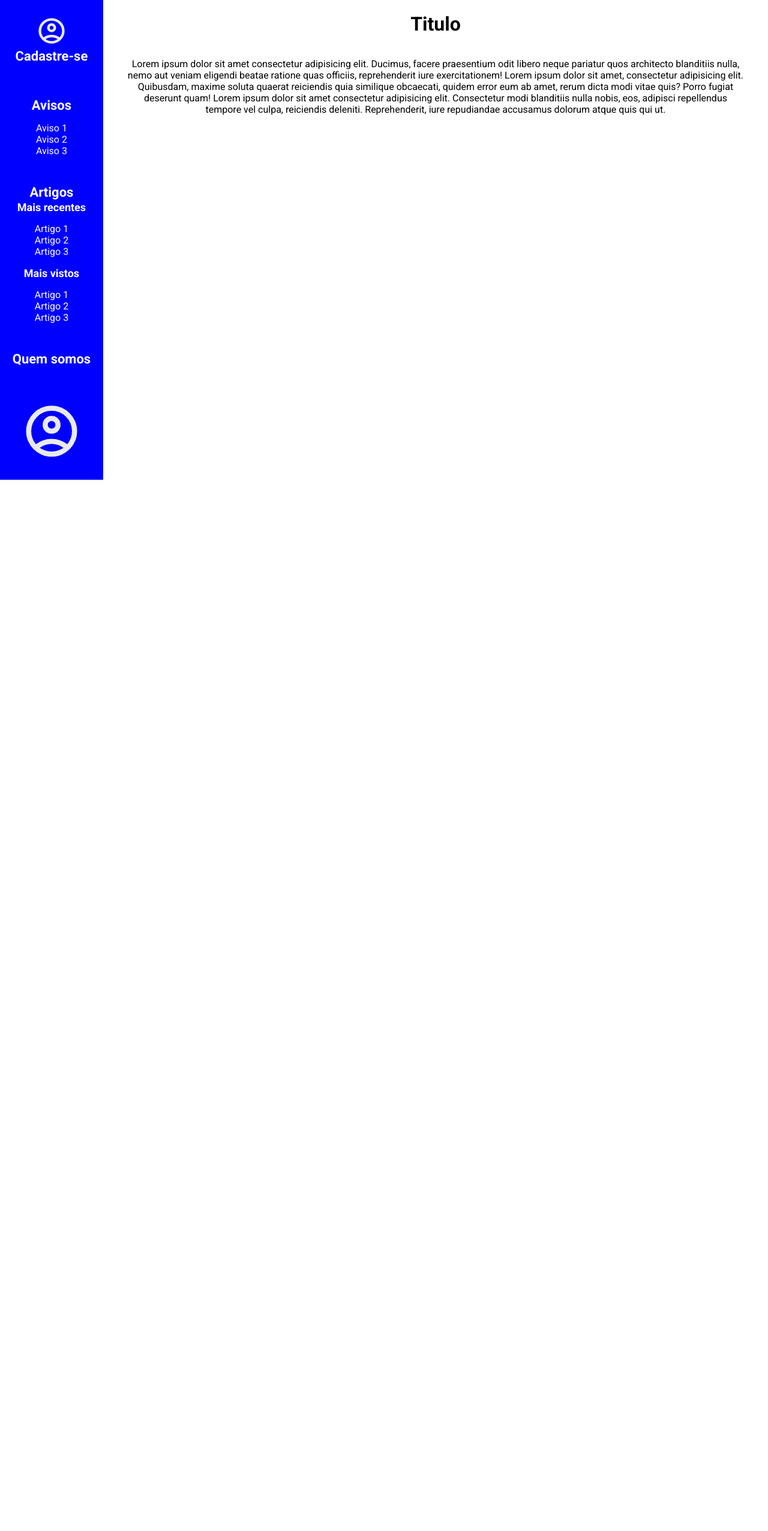
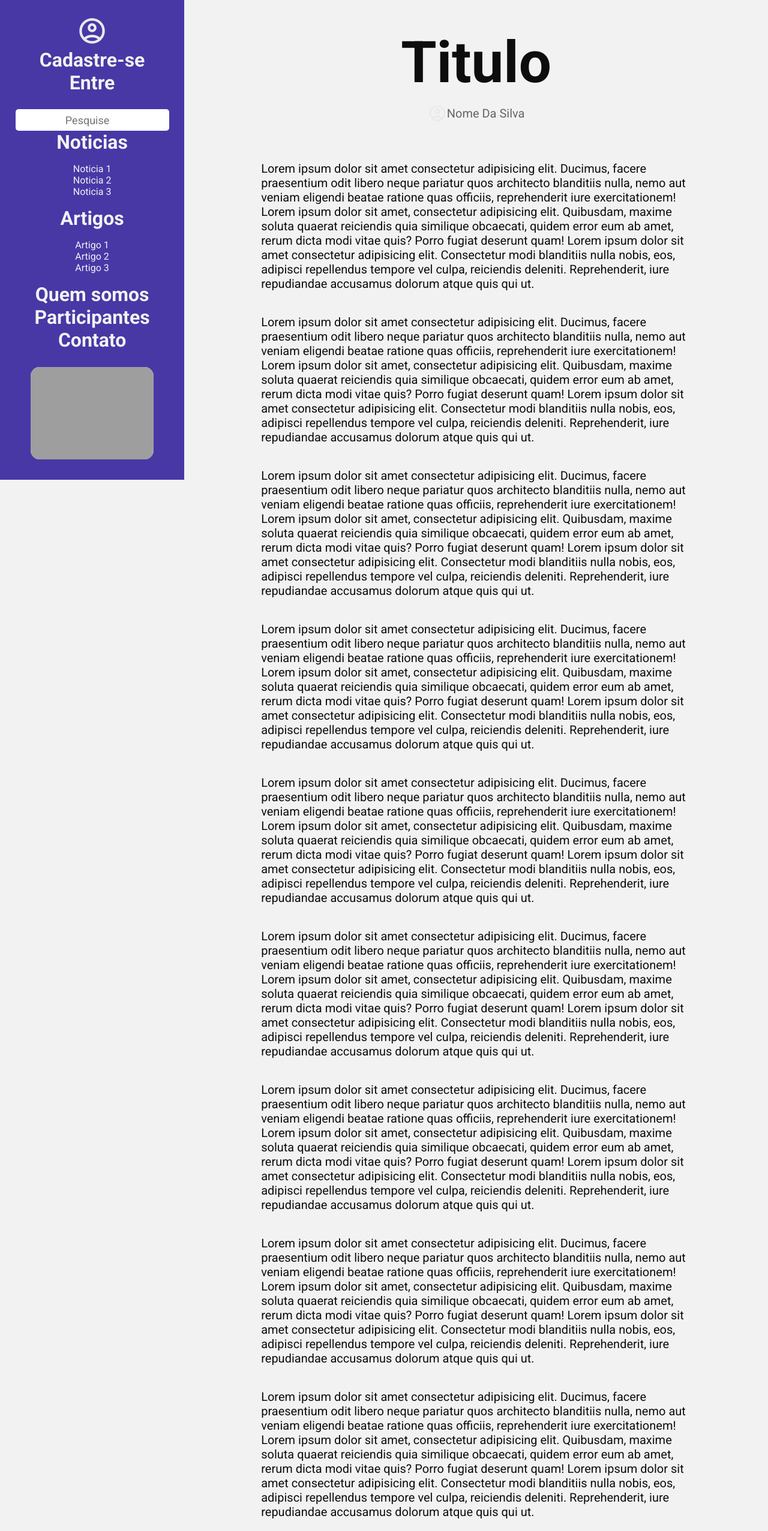
Before and after one commit to paulo-m-machado/fatec-PI-girls-in-stem, a PHP site: page / in a window 1280 px wide. Shown: the whole page at 60% size. Before the commit the page ends 800 px from the top, so only its background shows below. Run offline with PHP 8.4, Linux system fonts and the light colour scheme; grey boxes are pictures that could not be loaded.

Commit message:
Alterações na pagina inicial

```diff
--- a/css/style.css
+++ b/css/style.css
@@ -13,8 +13,7 @@ html {
 body {
     display: flex;
     margin: 0;
-    height: 100%;
-    width: 100%;
+    background-color: #F2F2F2;
 }
 
 a, a:link, a:visited, a:active {
@@ -30,37 +29,52 @@ nav li {
 }
 
 .menu {
-    background-color: blue;
-    color: white;
+    background-color: #4738A6;
+    color: #F2F2F2;
     display: flex;
     flex-direction: column;
     flex: 0.5;
-    justify-content: space-between;
+    justify-content: space-around;
     font-size: 16px;
+    position: sticky;
+    position: -webkit-sticky;
+    top: 0;
+    height: 100vh;
+    width: 20vw;
+    padding: 0 2vw;
 }
 
 .menu a{
-    color: white;
+    color: #F2F2F2;
 }
 
 .menu ul {
     padding: 0;
 }
 
-.menu-cadastro div img{
+.menu-cadastro a img{
     width: 4vw;
     height: 4vw;
 }
 
 .menu-titulo {
     font-weight: bold;
-    font-size: 22px;
+    font-size: 32px;
     margin-bottom: 0.2vw;
 }
 
 .menu-subtitulo {
     font-weight: bold;
     font-size: 18px;
+}
+
+.menu-pesquisa  #pesquisa{
+    border-radius: 5px;
+    border: 0;
+    padding: 18px 12px;
+    font-size: 18px;
+    height: 0.5vh;
+    width: 20vw;
 }
 
 .menu-cadastro {
@@ -72,13 +86,181 @@ nav li {
 }
 
 .menu-logo img {
-    width: 8vw;
-    height:8vw;
+    width: 16vw;
+    height: auto;
+    margin-bottom: 3vh;
+    background-color: #f2f2f2;
+    border-top-left-radius: 15px;
+    border-top-right-radius: 15px;
+    border-bottom-left-radius: 15px;
+    border-bottom-right-radius: 15px;
 }
 
 .conteudo {
     display: flex;
     flex-direction: column;
     flex: 3;
-    margin: 0 3vw;
+    margin: 0 10vw;
+    background-color: #F2F2F2;
+    color: #0D0D0D;
 }
+
+.conteudo p {
+    font-size: 20px;
+    text-align: left;
+}
+
+.conteudo ul {
+    margin: 0;
+}
+
+.conteudo ul li {
+    font-size: 20px;
+    text-align: left;
+}
+
+.cont-titulo {
+    margin-top: 6vh;
+    margin-bottom: 4vh;
+    font-size: 48px;
+}
+
+.cont-titulo h1 {
+    margin: 0;
+}
+
+.cont-subtitulo {
+    font-size: 32px;
+    margin-top: 3vh;
+    margin-bottom: 2vh;
+}
+
+.cont-img {
+    width: 50vw;
+    height: auto;
+}
+
+.autor {
+    display: flex;
+    flex-direction: row;
+    justify-content: center;
+    color: #656565;
+}
+
+.autor a, .autor a:link, .autor a:visited, .autor a:active {
+    text-decoration: none;
+    color: #656565;
+}
+
+.nome-autor {
+    margin: auto 0;
+}
+.img-subtitulo {
+    margin: 0;
+    width: 32px;
+    height: auto;
+}
+
+.lista-participantes {
+    display: flex;
+    justify-content: center;
+}
+
+.lista-participantes ul {
+    display: grid;
+    grid-template-columns: repeat(2,1fr);
+    list-style-type: none;
+    padding: 0;
+}
+
+.lista-participantes ul li {
+    display: flex;
+    margin: 2vh 2vw;
+}
+
+.lista-participantes-texto {
+    margin: auto;
+}
+
+.lista-participantes-nome {
+    font-size: 32px;
+    font-weight: 500;
+}
+
+.lista-participantes-ocupacao {
+    font-size: 20px;
+    text-align: left;
+    color: #656565;
+}
+
+.lista-participantes-img {
+    width: 150px;
+    height: auto;
+}
+
+.lista-participantes-img-crop {
+    width: 150px;
+    height: 150px;
+    overflow: hidden;
+    border-radius: 10%;
+    margin: 1vw 2vw;
+}
+
+.img-perfil {
+    width: 500px;
+    height: auto;
+}
+
+.img-perfil-crop {
+    width: 500px;
+    height: 500px;
+    overflow: hidden;
+    border-radius: 10%;
+    margin: 5vh auto;
+}
+
+.perfil-titulo {
+    margin-top: 6vh;
+    margin-bottom: 4vh;
+    font-size: 32px;
+}
+
+.perfil-titulo h1 {
+    margin: 0;
+}
+
+.lista-salvos {
+    display: flex;
+    flex-direction: column;
+    margin-bottom: 40px;
+}
+
+.lista-salvos ul {
+    display: grid;
+    text-align: center;
+    justify-self: center;
+    grid-template-columns: repeat(2,1fr);
+    list-style-type: none;
+    padding: 0;
+}
+
+.lista-salvos ul li {
+    background-color: #B9B9B9;
+    border-radius: 30px;
+    margin: 0 2vw ;
+}
+
+.lista-salvos ul li ul {
+    grid-template-columns: repeat(1,1fr);
+    list-style-type: disc;
+    margin: 24px 0;
+}
+
+.lista-salvos ul li ul li {
+    margin: 10px 40px;
+}
+
+.lista-salvos h2 {
+    font-weight: 500;
+    margin-top: 0;
+}
--- a/index.html
+++ b/index.html
@@ -1,5 +1,5 @@
 <!DOCTYPE html>
-<html lang="en">
+<html lang="pt-br">
 <head>
     <meta charset="UTF-8">
     <meta name="viewport" content="width=device-width, initial-scale=1.0">
@@ -11,100 +11,121 @@
     <nav class="menu">
         <!--Aqui estao as partes relacionadas aos logins-->
         <div class="menu-cadastro">
+            <!--esta div tera o icone do usuraio-->
+            <a href="perfil.html">
+                <img src="img/account.svg" alt="icone de usuario">
+            </a>
+            <div>
+                <a href="cadastro.html" class="menu-titulo">
+                    Cadastre-se
+                </a>
+            </div>
+            <div>
+                <a href="login.html" class="menu-titulo">
+                    Entre
+                </a>
+            </div>
+        </div>
 
-            <!--esta div tera o icone do usuraio-->
-            <div>
-
-                <img src="img/account.svg" alt="icone de usuario">
-
+        <div class="menu-pesquisa">
+            <input type="search" name="" id="pesquisa" aria-label="Pesquisar" placeholder="Pesquise">
         </div>
 
         <div>
-
-                <a href="" class="menu-titulo">
-
-                    Cadastre-se
-
-                </a>
-
-            </div>
-
-        </div>
-
-        <div>
-
-            <div class="menu-titulo">Avisos</div>
-
+            <div class="menu-titulo">Noticias</div>
             <ul>
-
-                <li><a href="">Aviso 1</a></li>
-
-                <li><a href="">Aviso 2</a></li>
-
-                <li><a href="">Aviso 3</a></li>
-
+                <li><a href="index.html">Noticia 1</a></li>
+                <li><a href="index.html">Noticia 2</a></li>
+                <li><a href="index.html">Noticia 3</a></li>
             </ul>
-
         </div>
 
         <div>
 
             <div class="menu-titulo">Artigos</div>
 
-            <div>
-
-                <div class="menu-subtitulo">Mais recentes</div>
-
             <ul>
-
-                    <li><a href="">Artigo 1</a></li>
-
-                    <li><a href="">Artigo 2</a></li>
-
-                    <li><a href="">Artigo 3</a></li>
-
+                <li><a href="index.html">Artigo 1</a></li>
+                <li><a href="index.html">Artigo 2</a></li>
+                <li><a href="index.html">Artigo 3</a></li>
             </ul>
 
         </div>
 
         <div>
-
-                <div class="menu-subtitulo">Mais vistos</div>
-
-                <ul>
-
-                    <li><a href="">Artigo 1</a></li>
-
-                    <li><a href="">Artigo 2</a></li>
-
-                    <li><a href="">Artigo 3</a></li>
-
-                </ul>
-
-            </div>
-
+            <a href="quem-somos.html" class="menu-titulo">Quem somos</a>
         </div>
 
         <div>
+            <a href="participantes.html" class="menu-titulo">Participantes</a>
+        </div>
 
-            <a href="" class="menu-titulo">Quem somos</a>
-
+        <div>
+            <a href="contato.html" class="menu-titulo">Contato</a>
         </div>
 
         <!--esta div recebera a logo do projeto-->
-        <div class="menu-logo">
-
-            <img src="img/account.svg" alt="logo do projeto Girls in STEM">
-
+        <a href="sobre.html" class="menu-logo">
+            <div>
+                <img src="img/logo_girlsInSTEM_out2024.png" alt="logo do projeto Girls in STEM">
             </div>
-
+            <div class="menu-titulo">Sobre</div>
+        </a>
     </nav>
 
     <!--esta div recebera o conteudo-->
     <div class="conteudo">
 
+        <div class="cont-titulo">
             <h1>Titulo</h1>
+            <a href="perfil-autor.html" class="autor">
+                <div>
+                    <img class="img-subtitulo" src="img/account.svg" alt="">
+                </div>
+                <p class="nome-autor">Nome Da Silva</p>
+            </a>
+        </div>
 
+        <p>
+                Lorem ipsum dolor sit amet consectetur adipisicing elit. Ducimus, facere praesentium odit libero neque pariatur quos architecto blanditiis nulla, nemo aut veniam eligendi beatae ratione quas officiis, reprehenderit iure exercitationem!
+            Lorem ipsum dolor sit amet, consectetur adipisicing elit. Quibusdam, maxime soluta quaerat reiciendis quia similique obcaecati, quidem error eum ab amet, rerum dicta modi vitae quis? Porro fugiat deserunt quam!
+            Lorem ipsum dolor sit amet consectetur adipisicing elit. Consectetur modi blanditiis nulla nobis, eos, adipisci repellendus tempore vel culpa, reiciendis deleniti. Reprehenderit, iure repudiandae accusamus dolorum atque quis qui ut.
+        </p>
+        <p>
+                Lorem ipsum dolor sit amet consectetur adipisicing elit. Ducimus, facere praesentium odit libero neque pariatur quos architecto blanditiis nulla, nemo aut veniam eligendi beatae ratione quas officiis, reprehenderit iure exercitationem!
+            Lorem ipsum dolor sit amet, consectetur adipisicing elit. Quibusdam, maxime soluta quaerat reiciendis quia similique obcaecati, quidem error eum ab amet, rerum dicta modi vitae quis? Porro fugiat deserunt quam!
+            Lorem ipsum dolor sit amet consectetur adipisicing elit. Consectetur modi blanditiis nulla nobis, eos, adipisci repellendus tempore vel culpa, reiciendis deleniti. Reprehenderit, iure repudiandae accusamus dolorum atque quis qui ut.
+        </p>
+        <p>
+            Lorem ipsum dolor sit amet consectetur adipisicing elit. Ducimus, facere praesentium odit libero neque pariatur quos architecto blanditiis nulla, nemo aut veniam eligendi beatae ratione quas officiis, reprehenderit iure exercitationem!
+        Lorem ipsum dolor sit amet, consectetur adipisicing elit. Quibusdam, maxime soluta quaerat reiciendis quia similique obcaecati, quidem error eum ab amet, rerum dicta modi vitae quis? Porro fugiat deserunt quam!
+        Lorem ipsum dolor sit amet consectetur adipisicing elit. Consectetur modi blanditiis nulla nobis, eos, adipisci repellendus tempore vel culpa, reiciendis deleniti. Reprehenderit, iure repudiandae accusamus dolorum atque quis qui ut.
+        </p>
+        <p>
+            Lorem ipsum dolor sit amet consectetur adipisicing elit. Ducimus, facere praesentium odit libero neque pariatur quos architecto blanditiis nulla, nemo aut veniam eligendi beatae ratione quas officiis, reprehenderit iure exercitationem!
+        Lorem ipsum dolor sit amet, consectetur adipisicing elit. Quibusdam, maxime soluta quaerat reiciendis quia similique obcaecati, quidem error eum ab amet, rerum dicta modi vitae quis? Porro fugiat deserunt quam!
+        Lorem ipsum dolor sit amet consectetur adipisicing elit. Consectetur modi blanditiis nulla nobis, eos, adipisci repellendus tempore vel culpa, reiciendis deleniti. Reprehenderit, iure repudiandae accusamus dolorum atque quis qui ut.
+        </p>
+        <p>
+            Lorem ipsum dolor sit amet consectetur adipisicing elit. Ducimus, facere praesentium odit libero neque pariatur quos architecto blanditiis nulla, nemo aut veniam eligendi beatae ratione quas officiis, reprehenderit iure exercitationem!
+        Lorem ipsum dolor sit amet, consectetur adipisicing elit. Quibusdam, maxime soluta quaerat reiciendis quia similique obcaecati, quidem error eum ab amet, rerum dicta modi vitae quis? Porro fugiat deserunt quam!
+        Lorem ipsum dolor sit amet consectetur adipisicing elit. Consectetur modi blanditiis nulla nobis, eos, adipisci repellendus tempore vel culpa, reiciendis deleniti. Reprehenderit, iure repudiandae accusamus dolorum atque quis qui ut.
+        </p>
+        <p>
+            Lorem ipsum dolor sit amet consectetur adipisicing elit. Ducimus, facere praesentium odit libero neque pariatur quos architecto blanditiis nulla, nemo aut veniam eligendi beatae ratione quas officiis, reprehenderit iure exercitationem!
+        Lorem ipsum dolor sit amet, consectetur adipisicing elit. Quibusdam, maxime soluta quaerat reiciendis quia similique obcaecati, quidem error eum ab amet, rerum dicta modi vitae quis? Porro fugiat deserunt quam!
+        Lorem ipsum dolor sit amet consectetur adipisicing elit. Consectetur modi blanditiis nulla nobis, eos, adipisci repellendus tempore vel culpa, reiciendis deleniti. Reprehenderit, iure repudiandae accusamus dolorum atque quis qui ut.
+        </p>
+        <p>
+            Lorem ipsum dolor sit amet consectetur adipisicing elit. Ducimus, facere praesentium odit libero neque pariatur quos architecto blanditiis nulla, nemo aut veniam eligendi beatae ratione quas officiis, reprehenderit iure exercitationem!
+        Lorem ipsum dolor sit amet, consectetur adipisicing elit. Quibusdam, maxime soluta quaerat reiciendis quia similique obcaecati, quidem error eum ab amet, rerum dicta modi vitae quis? Porro fugiat deserunt quam!
+        Lorem ipsum dolor sit amet consectetur adipisicing elit. Consectetur modi blanditiis nulla nobis, eos, adipisci repellendus tempore vel culpa, reiciendis deleniti. Reprehenderit, iure repudiandae accusamus dolorum atque quis qui ut.
+        </p>
+        <p>
+            Lorem ipsum dolor sit amet consectetur adipisicing elit. Ducimus, facere praesentium odit libero neque pariatur quos architecto blanditiis nulla, nemo aut veniam eligendi beatae ratione quas officiis, reprehenderit iure exercitationem!
+        Lorem ipsum dolor sit amet, consectetur adipisicing elit. Quibusdam, maxime soluta quaerat reiciendis quia similique obcaecati, quidem error eum ab amet, rerum dicta modi vitae quis? Porro fugiat deserunt quam!
+        Lorem ipsum dolor sit amet consectetur adipisicing elit. Consectetur modi blanditiis nulla nobis, eos, adipisci repellendus tempore vel culpa, reiciendis deleniti. Reprehenderit, iure repudiandae accusamus dolorum atque quis qui ut.
+        </p>
         <p>
             Lorem ipsum dolor sit amet consectetur adipisicing elit. Ducimus, facere praesentium odit libero neque pariatur quos architecto blanditiis nulla, nemo aut veniam eligendi beatae ratione quas officiis, reprehenderit iure exercitationem!
         Lorem ipsum dolor sit amet, consectetur adipisicing elit. Quibusdam, maxime soluta quaerat reiciendis quia similique obcaecati, quidem error eum ab amet, rerum dicta modi vitae quis? Porro fugiat deserunt quam!
```
Lines whose indentation alone changed are shown as unchanged.
